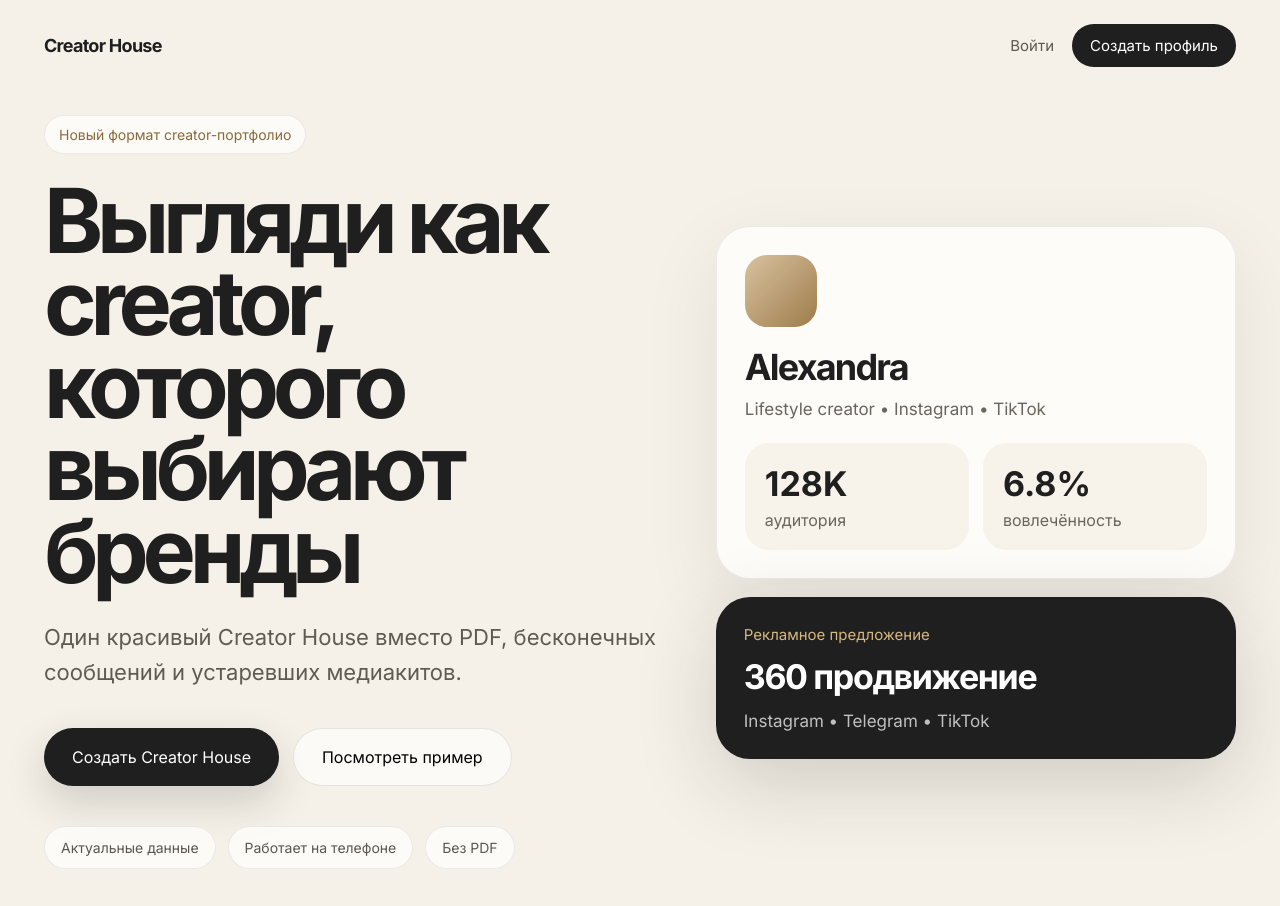
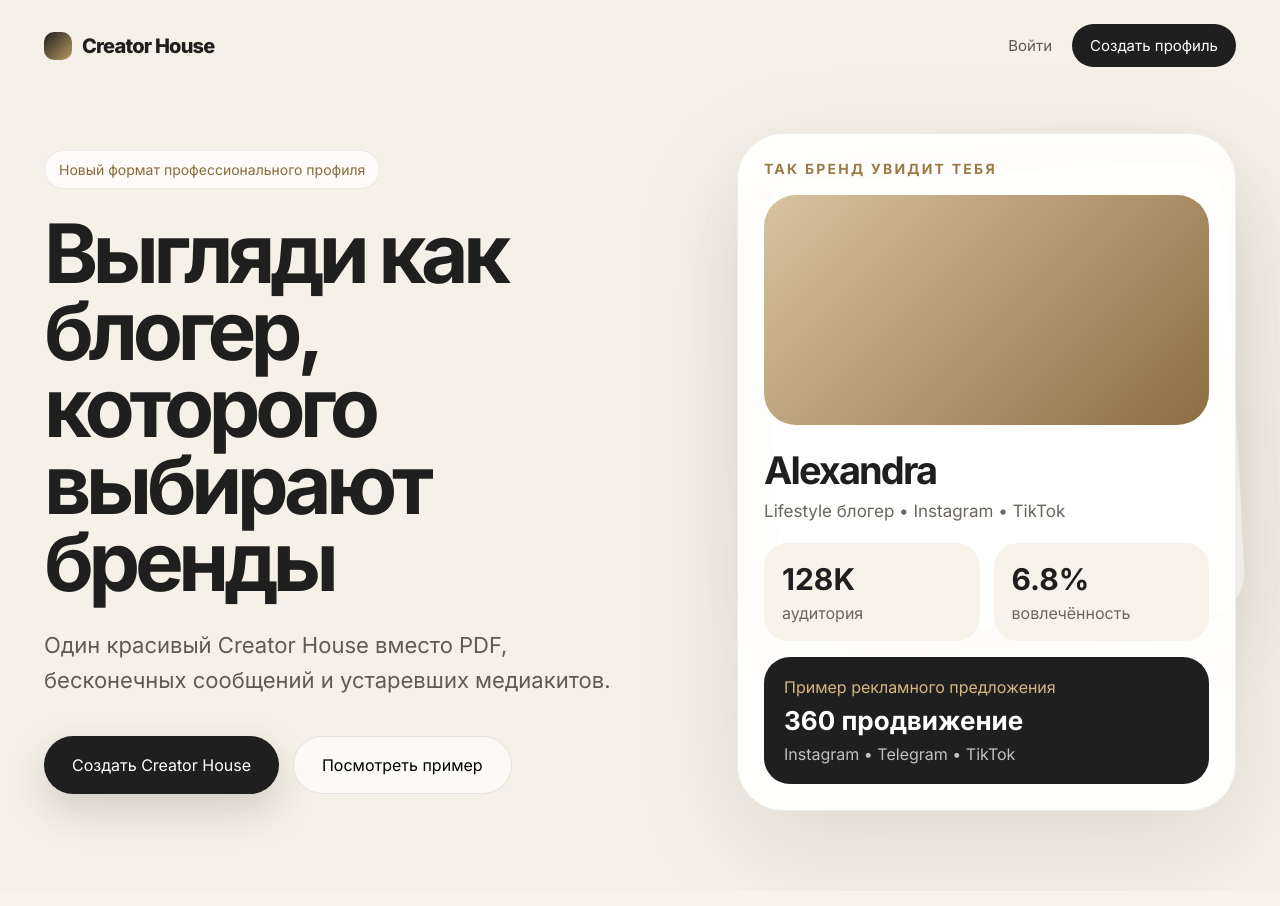
Before and after one commit to tsstish/creator-house, a Next.js app: page / in a window 1280 px wide. Shown: the top 906 px of the page. Built offline with nearby package versions, Linux system fonts and the light colour scheme.

Commit message:
Update page.tsx

```diff
--- a/app/page.tsx
+++ b/app/page.tsx
@@ -7,12 +7,11 @@ export default function Home() {
         color: "#1F1F1F",
       }}
     >
-      {/* Верхняя панель */}
       <header
         style={{
           maxWidth: "1240px",
           margin: "0 auto",
-          padding: "24px 24px 0",
+          padding: "24px",
           display: "flex",
           justifyContent: "space-between",
           alignItems: "center",
@@ -20,21 +19,27 @@ export default function Home() {
       >
         <div
           style={{
-            fontSize: "18px",
-            fontWeight: 700,
+            display: "flex",
+            alignItems: "center",
+            gap: "10px",
+            fontSize: "20px",
+            fontWeight: 800,
             letterSpacing: "-0.04em",
           }}
         >
+          <span
+            style={{
+              width: "28px",
+              height: "28px",
+              borderRadius: "10px",
+              background: "linear-gradient(135deg, #1F1F1F, #B99A62)",
+              display: "inline-block",
+            }}
+          />
           Creator House
         </div>
 
-        <div
-          style={{
-            display: "flex",
-            gap: "12px",
-            alignItems: "center",
-          }}
-        >
+        <div style={{ display: "flex", gap: "14px", alignItems: "center" }}>
           <button
             style={{
               border: "none",
@@ -63,46 +68,43 @@ export default function Home() {
         </div>
       </header>
 
-      {/* Главный блок */}
       <section
         style={{
           maxWidth: "1240px",
           margin: "0 auto",
-          padding: "48px 24px 80px",
+          padding: "42px 24px 80px",
           display: "grid",
-          gridTemplateColumns: "1.1fr 0.9fr",
-          gap: "36px",
+          gridTemplateColumns: "1fr 0.95fr",
+          gap: "54px",
           alignItems: "center",
         }}
       >
-        {/* Левая часть */}
         <div>
           <div
             style={{
               display: "inline-flex",
               padding: "10px 14px",
               borderRadius: "999px",
-              background: "rgba(255,255,255,0.7)",
+              background: "rgba(255,255,255,0.72)",
               border: "1px solid rgba(31,31,31,0.08)",
               marginBottom: "26px",
               fontSize: "14px",
               color: "#8A6A3B",
             }}
           >
-            Новый формат creator-портфолио
+            Новый формат профессионального профиля
           </div>
 
           <h1
             style={{
-              fontSize: "clamp(54px, 7vw, 92px)",
-              lineHeight: "0.92",
-              letterSpacing: "-0.07em",
+              fontSize: "clamp(52px, 6.4vw, 86px)",
+              lineHeight: "0.94",
+              letterSpacing: "-0.065em",
               margin: "0 0 28px",
               maxWidth: "760px",
             }}
           >
-            Выгляди как creator,
-            которого выбирают бренды
+            Выгляди как блогер, которого выбирают бренды
           </h1>
 
           <p
@@ -118,14 +120,7 @@ export default function Home() {
             и устаревших медиакитов.
           </p>
 
-          <div
-            style={{
-              display: "flex",
-              gap: "14px",
-              flexWrap: "wrap",
-              marginBottom: "40px",
-            }}
-          >
+          <div style={{ display: "flex", gap: "14px", flexWrap: "wrap" }}>
             <button
               style={{
                 border: "none",
@@ -154,83 +149,84 @@ export default function Home() {
               Посмотреть пример
             </button>
           </div>
+        </div>
 
-          {/* Маленькие преимущества */}
+        <div style={{ position: "relative", minHeight: "560px" }}>
           <div
             style={{
-              display: "flex",
-              gap: "12px",
-              flexWrap: "wrap",
+              position: "absolute",
+              inset: "72px 22px auto auto",
+              width: "78%",
+              height: "410px",
+              borderRadius: "38px",
+              background: "rgba(255,255,255,0.38)",
+              border: "1px solid rgba(31,31,31,0.06)",
+              transform: "rotate(4deg)",
+            }}
+          />
+
+          <div
+            style={{
+              position: "absolute",
+              inset: "38px 0 auto auto",
+              width: "84%",
+              height: "455px",
+              borderRadius: "42px",
+              background: "rgba(255,255,255,0.58)",
+              border: "1px solid rgba(31,31,31,0.08)",
+              transform: "rotate(-3deg)",
+              boxShadow: "0 30px 90px rgba(31,31,31,0.08)",
+            }}
+          />
+
+          <div
+            style={{
+              position: "relative",
+              marginLeft: "auto",
+              width: "90%",
+              borderRadius: "46px",
+              background: "rgba(255,255,255,0.88)",
+              border: "1px solid rgba(31,31,31,0.08)",
+              boxShadow: "0 34px 110px rgba(31,31,31,0.12)",
+              padding: "26px",
+              overflow: "hidden",
             }}
           >
-            {[
-              "Актуальные данные",
-              "Работает на телефоне",
-              "Без PDF",
-            ].map((item) => (
-              <div
-                key={item}
-                style={{
-                  padding: "12px 16px",
-                  borderRadius: "999px",
-                  background: "rgba(255,255,255,0.68)",
-                  border: "1px solid rgba(31,31,31,0.08)",
-                  fontSize: "14px",
-                  color: "#5B564E",
-                }}
-              >
-                {item}
-              </div>
-            ))}
-          </div>
-        </div>
+            <p
+              style={{
+                margin: "0 0 18px",
+                color: "#9B7A45",
+                fontSize: "14px",
+                letterSpacing: "0.16em",
+                textTransform: "uppercase",
+                fontWeight: 700,
+              }}
+            >
+              Так бренд увидит тебя
+            </p>
 
-        {/* Правая часть */}
-        <div
-          style={{
-            display: "grid",
-            gap: "18px",
-          }}
-        >
-          {/* Карточка creator */}
-          <div
-            style={{
-              background: "rgba(255,255,255,0.74)",
-              borderRadius: "34px",
-              padding: "28px",
-              border: "1px solid rgba(31,31,31,0.08)",
-              boxShadow: "0 24px 80px rgba(31,31,31,0.08)",
-            }}
-          >
             <div
               style={{
-                width: "72px",
-                height: "72px",
-                borderRadius: "22px",
+                height: "230px",
+                borderRadius: "32px",
                 background:
-                  "linear-gradient(135deg, #D8C2A0 0%, #9E7C4A 100%)",
-                marginBottom: "18px",
+                  "linear-gradient(135deg, #D8C2A0 0%, #8E6E42 100%)",
+                marginBottom: "22px",
               }}
             />
 
             <h2
               style={{
-                margin: "0 0 10px",
-                fontSize: "36px",
+                margin: "0 0 8px",
+                fontSize: "38px",
                 letterSpacing: "-0.05em",
               }}
             >
               Alexandra
             </h2>
 
-            <p
-              style={{
-                margin: "0 0 24px",
-                color: "#6A655D",
-                fontSize: "17px",
-              }}
-            >
-              Lifestyle creator • Instagram • TikTok
+            <p style={{ margin: "0 0 22px", color: "#6A655D", fontSize: "17px" }}>
+              Lifestyle блогер • Instagram • TikTok
             </p>
 
             <div
@@ -238,101 +234,38 @@ export default function Home() {
                 display: "grid",
                 gridTemplateColumns: "1fr 1fr",
                 gap: "14px",
+                marginBottom: "16px",
               }}
             >
-              <div
-                style={{
-                  background: "#F7F2EA",
-                  borderRadius: "24px",
-                  padding: "20px",
-                }}
-              >
-                <div
-                  style={{
-                    fontSize: "34px",
-                    fontWeight: 700,
-                    marginBottom: "6px",
-                  }}
-                >
-                  128K
-                </div>
-
-                <div
-                  style={{
-                    color: "#6A655D",
-                  }}
-                >
-                  аудитория
-                </div>
+              <div style={{ background: "#F7F2EA", borderRadius: "24px", padding: "18px" }}>
+                <strong style={{ fontSize: "30px" }}>128K</strong>
+                <p style={{ margin: "6px 0 0", color: "#6A655D" }}>аудитория</p>
               </div>
 
-              <div
-                style={{
-                  background: "#F7F2EA",
-                  borderRadius: "24px",
-                  padding: "20px",
-                }}
-              >
-                <div
-                  style={{
-                    fontSize: "34px",
-                    fontWeight: 700,
-                    marginBottom: "6px",
-                  }}
-                >
-                  6.8%
-                </div>
-
-                <div
-                  style={{
-                    color: "#6A655D",
-                  }}
-                >
+              <div style={{ background: "#F7F2EA", borderRadius: "24px", padding: "18px" }}>
+                <strong style={{ fontSize: "30px" }}>6.8%</strong>
+                <p style={{ margin: "6px 0 0", color: "#6A655D" }}>
                   вовлечённость
-                </div>
+                </p>
               </div>
             </div>
-          </div>
 
-          {/* Нижняя карточка */}
-          <div
-            style={{
-              background: "#1F1F1F",
-              color: "white",
-              borderRadius: "34px",
-              padding: "28px",
-              boxShadow: "0 24px 80px rgba(31,31,31,0.18)",
-            }}
-          >
             <div
               style={{
-                color: "#D5B781",
-                marginBottom: "12px",
-                fontSize: "15px",
+                borderRadius: "26px",
+                background: "#1F1F1F",
+                color: "white",
+                padding: "20px",
               }}
             >
-              Рекламное предложение
+              <p style={{ margin: "0 0 8px", color: "#D5B781" }}>
+                Пример рекламного предложения
+              </p>
+              <strong style={{ fontSize: "26px" }}>360 продвижение</strong>
+              <p style={{ margin: "8px 0 0", color: "rgba(255,255,255,0.72)" }}>
+                Instagram • Telegram • TikTok
+              </p>
             </div>
-
-            <h3
-              style={{
-                margin: "0 0 14px",
-                fontSize: "34px",
-                letterSpacing: "-0.04em",
-              }}
-            >
-              360 продвижение
-            </h3>
-
-            <p
-              style={{
-                margin: 0,
-                color: "rgba(255,255,255,0.72)",
-                fontSize: "17px",
-              }}
-            >
-              Instagram • Telegram • TikTok
-            </p>
           </div>
         </div>
       </section>
```
